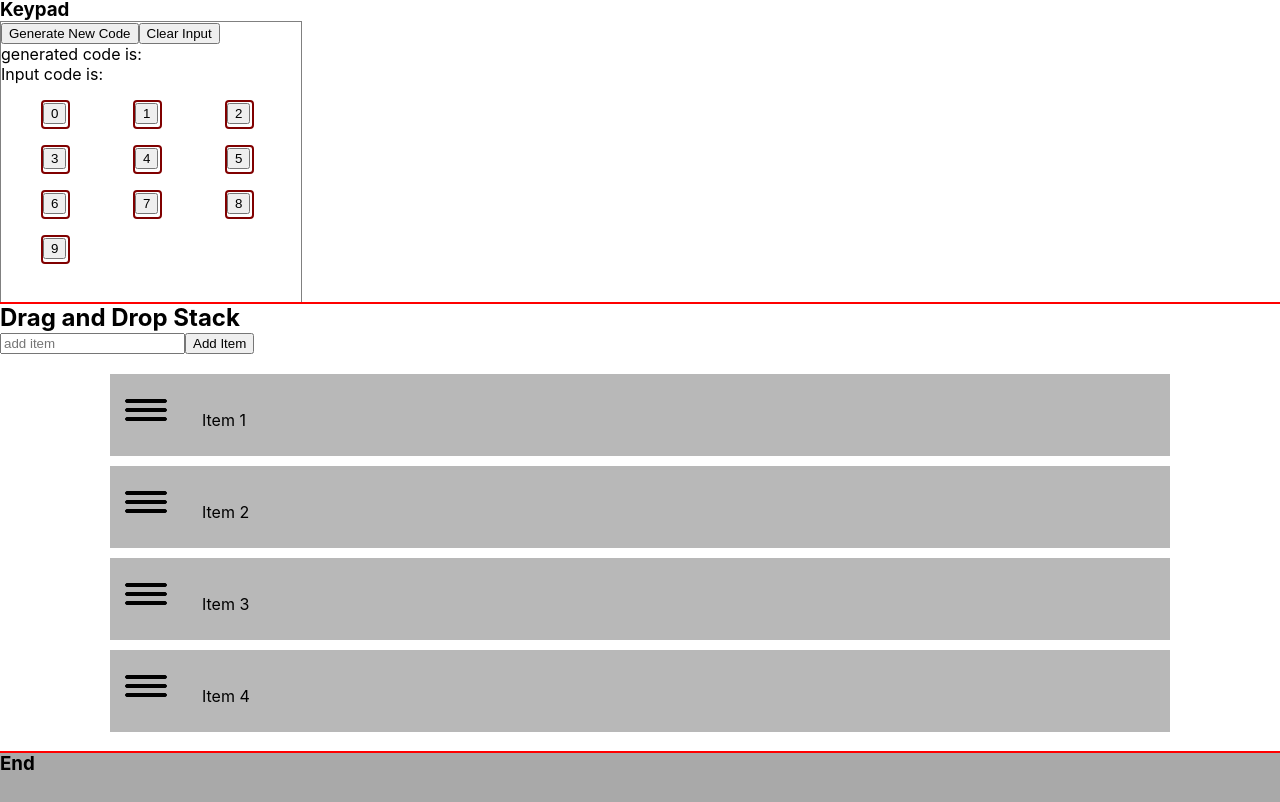
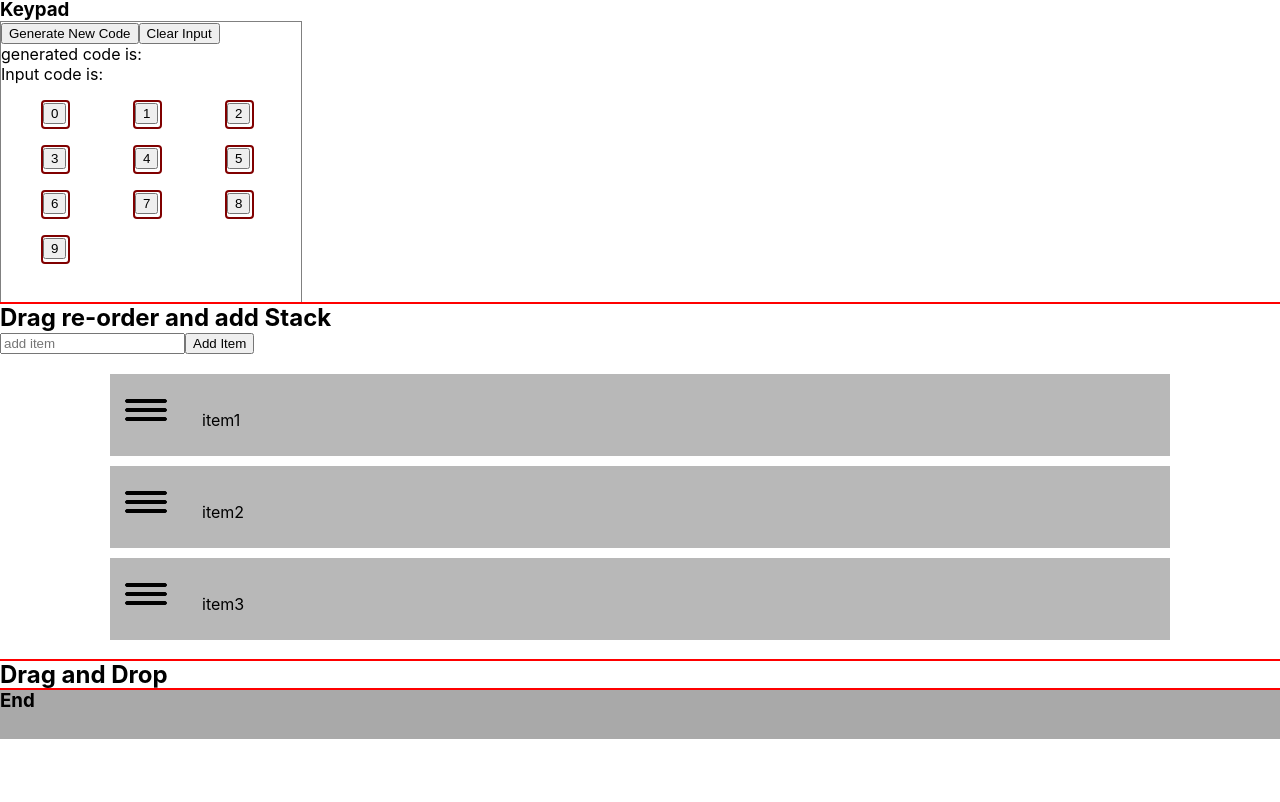
Before and after one commit to Cedaring-xr/react-test-modules, a React (Create React App) app: page / in a window 1280 px wide. Shown: the part 1187-1989 px from the top of the page. After the commit the page ends 1926 px from the top, so only its background shows below. Built offline with nearby package versions, Linux system fonts and the light colour scheme; the HTML template or start-up script is replaced by a standard one.

Commit message:
added other drag and drop section

```diff
--- a/src/App.js
+++ b/src/App.js
@@ -12,6 +12,7 @@ import TodoMultiLayer from './complex-components/todo2/TodoMain';
 import ToggleBtns from './basic-components/ToggleBtns';
 import Keypad from './basic-components/Keypad';
 import DragAndDrop from './basic-components/DragAndDrop';
+import DragNDrop2 from './basic-components/DragNDrop2';
 
 function App() {
   return (
@@ -29,6 +30,7 @@ function App() {
         <ToggleBtns />
         <Keypad />
         <DragAndDrop />
+        <DragNDrop2 />
         <Footer />
       </div>
     </div>
--- a/src/basic-components/DragAndDrop.js
+++ b/src/basic-components/DragAndDrop.js
@@ -1,24 +1,27 @@
-import React, { useState } from 'react';
+import React, { useState, useRef } from 'react';
 
 function DragAndDrop() {
-    const [draggableItems, setDraggableItems] = useState([])
+    const [draggableItems, setDraggableItems] = useState(['item1', 'item2', 'item3'])
 
-    function handleDrag() {
+    let draggingItem = useRef()
+    let dragOver = useRef()
 
+    function handleDrag(e, index) {
+        draggingItem = index
     }
 
-    function handleDrop() {
-
+    function handleDragOver(e, index) {
+        dragOver = index
     }
 
-    function handleDragOver() {
+    function handleDrop(e, index) {
 
     }
 
 
   return (
     <section data-testid="dragAndDrop">
-        <h1>Drag and Drop Stack</h1>
+        <h1>Drag re-order and add Stack</h1>
         <div className='add-drad-item'>
             <input type="text" name="draggable-item-name" placeholder='add item' />
             <button>Add Item</button>
@@ -26,43 +29,19 @@ function DragAndDrop() {
         <div className='drag-container'>
             {
                 draggableItems.map((item, index) => (
-                    <div key={index} >
+                    <div key={index} className="draggable" draggable="true"
+                        onDragStart={(e) => handleDrag(e, index)}
+                        onDragOver={(e) => handleDragOver(e, index)}
+                        onDragEnd={(e) => handleDrop(e, index)}>
+                        <div className='hamburger'>
+                            <div className='hamburger-line'></div>
+                            <div className='hamburger-line'></div>
+                            <div className='hamburger-line'></div>
+                        </div>
                         <p>{item}</p>
                     </div>
                 ))
             }
-            <div className='draggable' draggable='true' onDragStart={(e) => handleDrag(e, 'item1')}>
-                    <div className='hamburger'>
-                        <div className='hamburger-line'></div>
-                        <div className='hamburger-line'></div>
-                        <div className='hamburger-line'></div>
-                    </div>
-                    <p>Item 1</p>
-            </div>
-            <div className='draggable' draggable='true' onDragStart={(e) => handleDrag(e, 'item2')}>
-                <div className='hamburger'>
-                    <div className='hamburger-line'></div>
-                    <div className='hamburger-line'></div>
-                    <div className='hamburger-line'></div>
-                </div>
-                <p>Item 2</p>
-            </div>
-            <div className='draggable' draggable='true' onDragStart={(e) => handleDrag(e, 'item3')}>
-                <div className='hamburger'>
-                    <div className='hamburger-line'></div>
-                    <div className='hamburger-line'></div>
-                    <div className='hamburger-line'></div>
-                </div>
-                <p>Item 3</p>
-            </div>
-            <div className='draggable' draggable='true' onDragStart={(e) => handleDrag(e, 'item4')}>
-                <div className='hamburger'>
-                    <div className='hamburger-line'></div>
-                    <div className='hamburger-line'></div>
-                    <div className='hamburger-line'></div>
-                </div>
-                <p>Item 4</p>
-            </div>
         </div>
     </section>
   )
--- /dev/null
+++ b/src/basic-components/DragNDrop2.js
@@ -0,0 +1,56 @@
+import React, { useState, useRef } from 'react';
+
+function DragNDrop2() {
+
+    const data = [
+        {title: 'group1', items: ['1', '2', '3']},
+        {title: 'group2', items: ['4', '5', '6']}
+    ]
+
+    const [dragList, setDragList] = useState(data)
+
+    const [dragging, setDragging] = useState(false)
+
+    let draggingItem = useRef()
+    let dragOver = useRef()
+
+    function handleDragStart(e, index) {
+        draggingItem = index
+    }
+
+    function draggingOver(e, index) {
+
+    }
+
+    function dragEnd(e, index) {
+
+    }
+
+    const getStyles = () => {
+        return 'dragging dnd-item'
+    }
+
+
+  return (
+    <section className="dragAndDrop">
+        <h1>Drag and Drop </h1>
+            {
+                data.map((grp, grpIndex) => {
+                    <div className='dnd-group' key={grp.title}>
+                        {
+                            grp.items.map((item, itemIndex) => {
+                                <div className={dragging ? getStyles() : 'dnd-item'}
+                                    key={item}
+                                    draggable
+                                    onDragStart={(e) => {handleDragStart(e, {grpIndex, itemIndex})}}>
+                                    {item}
+                                </div>
+                            })
+                        }
+                    </div>
+                })
+            }
+    </section>
+  )
+}
+export default DragNDrop2
--- a/src/scss/components/dragAndDrop.module.scss
+++ b/src/scss/components/dragAndDrop.module.scss
@@ -4,10 +4,23 @@
     padding: 10px 100px 10px;
 }
 
+.drag-container-half {
+    width: 40%;
+    margin: 20px;
+    display: inline-block;
+    border: 1px solid black;
+    min-height: 300px;
+}
+
+.dragging {
+    opacity: 0.5;
+}
+
 .draggable {
     margin: 10px;
     padding: 10px;
     background-color: #b8b8b8;
+    cursor: move;
 }
 
 .draggable p {
```
